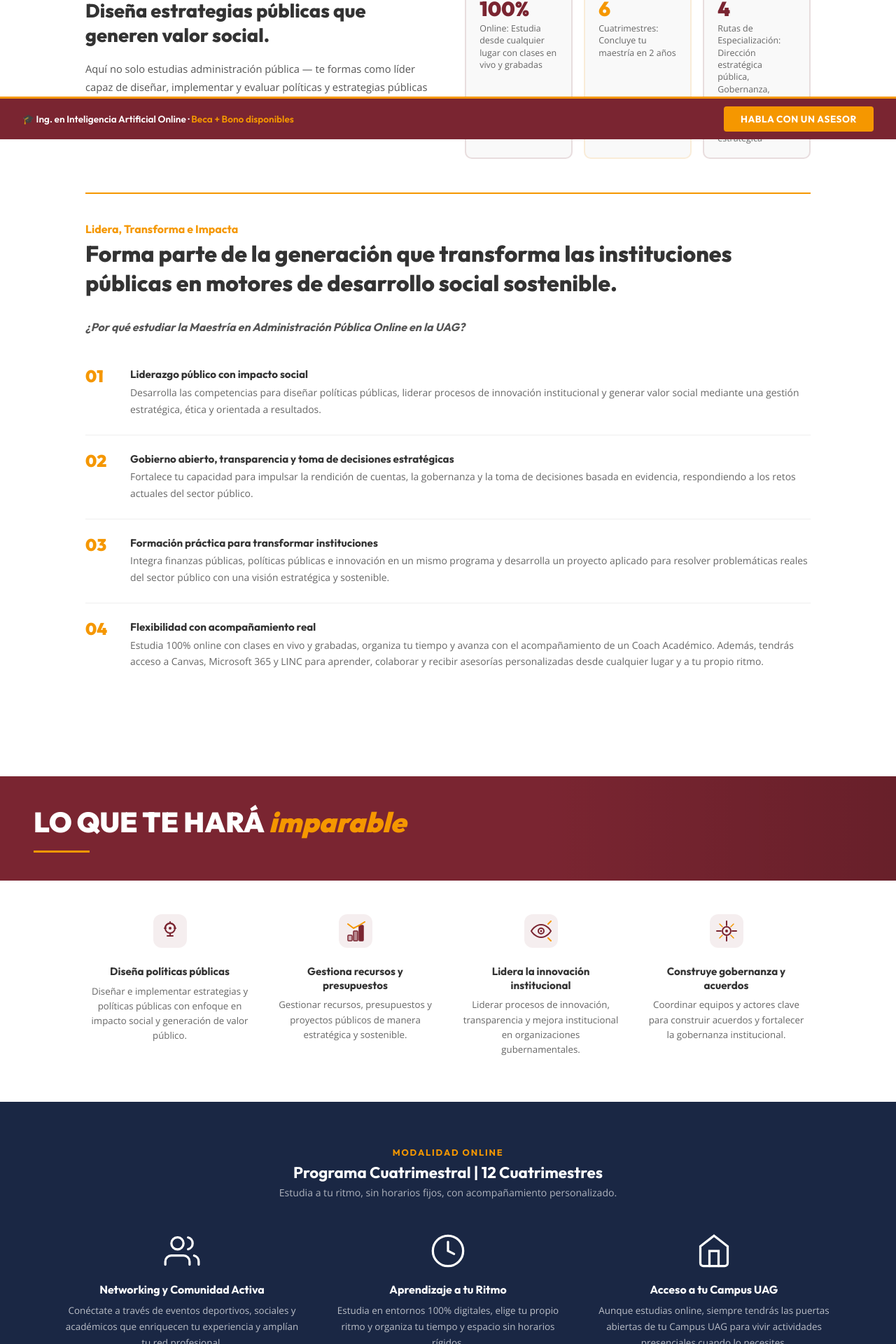
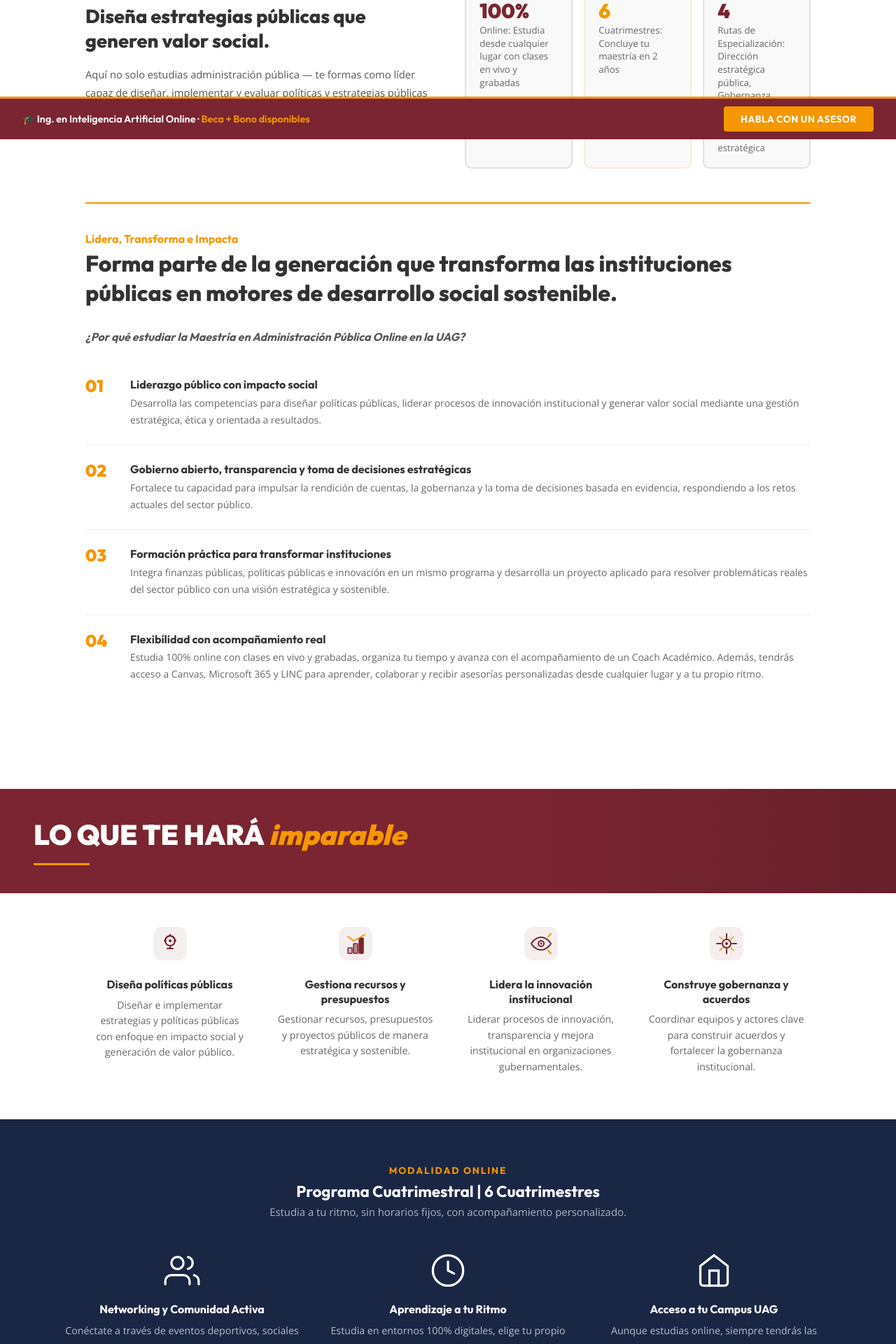
Before and after one commit to STORYLABAGENCY/uag-map-landing, a Next.js app: page /maestria-administracion-publica in a window 1280 px wide. Shown: the part 662-2582 px from the top of the page at 70% size. Built offline with nearby package versions, Linux system fonts and the light colour scheme.

Commit message:
MAP: fix 6 cuatrimestres modalidad online, tipografia +1pt

```diff
--- a/app/maestria-administracion-publica/page.js
+++ b/app/maestria-administracion-publica/page.js
@@ -338,7 +338,7 @@ export default function IAPage() {
             Online de la UAG
           </h1>
 
-          <p style={{ fontSize:"0.88rem", color:"rgba(255,255,255,0.78)", lineHeight:1.6, marginBottom:"1.4rem" }}>
+          <p style={{ fontSize:"0.93rem", color:"rgba(255,255,255,0.78)", lineHeight:1.6, marginBottom:"1.4rem" }}>
             Diseña políticas públicas con impacto social, lidera procesos de innovación institucional y fortalece la gobernanza — sin dejar de trabajar.
           </p>
 
@@ -370,7 +370,7 @@ export default function IAPage() {
             ].map((m,i)=>(
               <div key={i} style={{ padding:"1.2rem", background:"#f9f9f9", borderRadius:"10px", border:`2px solid ${m.color}22` }}>
                 <p style={{ fontFamily:"'Outfit',sans-serif", fontSize:"1.8rem", fontWeight:900, color:m.color, lineHeight:1, marginBottom:"0.3rem" }}>{m.num}</p>
-                <p style={{ fontSize:"0.78rem", color:"#666", lineHeight:1.4 }}>{m.label}</p>
+                <p style={{ fontSize:"0.83rem", color:"#666", lineHeight:1.4 }}>{m.label}</p>
               </div>
             ))}
           </div>
@@ -391,7 +391,7 @@ export default function IAPage() {
               <div key={i} className="razon-row">
                 <span className="razon-num">{r.num}</span>
                 <div>
-                  <p style={{ fontFamily:"'Outfit',sans-serif", fontWeight:700, fontSize:"0.95rem", color:"#333", marginBottom:"0.3rem" }}>
+                  <p style={{ fontFamily:"'Outfit',sans-serif", fontWeight:700, fontSize:"1rem", color:"#333", marginBottom:"0.3rem" }}>
                     {r.titulo}
                   </p>
                   <p style={{ fontSize:"0.87rem", color:"#666", lineHeight:1.7 }}>{r.desc}</p>
@@ -418,8 +418,8 @@ export default function IAPage() {
             {HABILIDADES.map((h,i)=>(
               <div key={i} style={{ textAlign:"center", padding:"0 0.5rem" }}>
                 <div style={{ display:"flex", justifyContent:"center", marginBottom:"1.5rem" }}>{h.icon}</div>
-                <h3 style={{ fontFamily:"'Outfit',sans-serif", fontSize:"0.95rem", fontWeight:700, color:"#333", marginBottom:"0.5rem", lineHeight:1.3 }}>{h.titulo}</h3>
-                <p style={{ fontSize:"0.83rem", color:"#666", lineHeight:1.6 }}>{h.desc}</p>
+                <h3 style={{ fontFamily:"'Outfit',sans-serif", fontSize:"1rem", fontWeight:700, color:"#333", marginBottom:"0.5rem", lineHeight:1.3 }}>{h.titulo}</h3>
+                <p style={{ fontSize:"0.88rem", color:"#666", lineHeight:1.6 }}>{h.desc}</p>
               </div>
             ))}
           </div>
@@ -429,15 +429,15 @@ export default function IAPage() {
       {/* ── MODALIDAD ONLINE ── */}
       <section style={{ padding:"4rem 2rem", background:"#1a2744" }}>
         <div style={{ maxWidth:"1100px", margin:"0 auto", textAlign:"center" }}>
-          <p style={{ fontFamily:"'Outfit',sans-serif", fontSize:"0.8rem", fontWeight:700, color:"#f59700", letterSpacing:"0.14em", textTransform:"uppercase", marginBottom:"0.4rem" }}>MODALIDAD ONLINE</p>
-          <h2 style={{ fontFamily:"'Outfit',sans-serif", fontSize:"1.4rem", fontWeight:700, color:"#fff", marginBottom:"0.3rem" }}>Programa Cuatrimestral | 12 Cuatrimestres</h2>
-          <p style={{ fontSize:"0.88rem", color:"rgba(255,255,255,0.65)", marginBottom:"3rem" }}>Estudia a tu ritmo, sin horarios fijos, con acompañamiento personalizado.</p>
+          <p style={{ fontFamily:"'Outfit',sans-serif", fontSize:"0.85rem", fontWeight:700, color:"#f59700", letterSpacing:"0.14em", textTransform:"uppercase", marginBottom:"0.4rem" }}>MODALIDAD ONLINE</p>
+          <h2 style={{ fontFamily:"'Outfit',sans-serif", fontSize:"1.4rem", fontWeight:700, color:"#fff", marginBottom:"0.3rem" }}>Programa Cuatrimestral | 6 Cuatrimestres</h2>
+          <p style={{ fontSize:"0.93rem", color:"rgba(255,255,255,0.65)", marginBottom:"3rem" }}>Estudia a tu ritmo, sin horarios fijos, con acompañamiento personalizado.</p>
           <div className="modal-grid" style={{ display:"grid", gridTemplateColumns:"repeat(3,1fr)", gap:"2.5rem" }}>
             {MODALIDAD.map((m,i)=>(
               <div key={i} style={{ textAlign:"center" }}>
                 <div style={{ display:"flex", justifyContent:"center", marginBottom:"1.2rem" }}>{m.svg}</div>
                 <h3 style={{ fontFamily:"'Outfit',sans-serif", fontSize:"1rem", fontWeight:700, color:"#fff", marginBottom:"0.6rem" }}>{m.titulo}</h3>
-                <p style={{ fontSize:"0.84rem", color:"rgba(255,255,255,0.7)", lineHeight:1.7 }}>{m.desc}</p>
+                <p style={{ fontSize:"0.89rem", color:"rgba(255,255,255,0.7)", lineHeight:1.7 }}>{m.desc}</p>
               </div>
             ))}
           </div>
@@ -455,7 +455,7 @@ export default function IAPage() {
                 onMouseEnter={e=>{ e.currentTarget.style.borderColor="#f59700"; e.currentTarget.style.transform="translateY(-2px)"; }}
                 onMouseLeave={e=>{ e.currentTarget.style.borderColor="#eee"; e.currentTarget.style.transform="none"; }}>
                 <span style={{ width:"8px", height:"8px", borderRadius:"50%", background:i%2===0?"#7a2531":"#f59700", flexShrink:0 }} />
-                <span style={{ fontFamily:"'Outfit',sans-serif", fontSize:"0.86rem", fontWeight:600, color:"#333" }}>{c}</span>
+                <span style={{ fontFamily:"'Outfit',sans-serif", fontSize:"0.91rem", fontWeight:600, color:"#333" }}>{c}</span>
               </div>
             ))}
           </div>
@@ -480,7 +480,7 @@ export default function IAPage() {
                 onMouseEnter={e=>e.currentTarget.style.borderColor="#f59700"}
                 onMouseLeave={e=>e.currentTarget.style.borderColor="#eee"}>
                 <span style={{ flexShrink:0 }}>{d.svg}</span>
-                <p style={{ fontFamily:"'Outfit',sans-serif", fontSize:"0.88rem", fontWeight:600, color:"#333", lineHeight:1.4 }}>{d.t}</p>
+                <p style={{ fontFamily:"'Outfit',sans-serif", fontSize:"0.93rem", fontWeight:600, color:"#333", lineHeight:1.4 }}>{d.t}</p>
               </div>
             ))}
           </div>
@@ -509,7 +509,7 @@ export default function IAPage() {
                 contenido: (
                   <div style={{ display:"grid", gridTemplateColumns:"1fr 1fr", gap:"3rem", alignItems:"center" }} className="asu-chat-grid">
                     <div>
-                      <p style={{ fontSize:"0.95rem", color:"#555", lineHeight:1.8, marginBottom:"1.5rem" }}>
+                      <p style={{ fontSize:"1rem", color:"#555", lineHeight:1.8, marginBottom:"1.5rem" }}>
                         Tu programa incluye 14 niveles de inglés con certificación de Arizona State University, sin costo adicional. <strong>Maya</strong> es la inteligencia artificial que guía tu práctica y conversación disponible las 24 horas.
                       </p>
                       <div style={{ display:"flex", flexDirection:"column", gap:"0.7rem" }}>
@@ -525,7 +525,7 @@ export default function IAPage() {
                       <div style={{ display:"flex", alignItems:"center", gap:"0.8rem", marginBottom:"1.2rem", paddingBottom:"1rem", borderBottom:"1px solid #f0f0f0" }}>
                         <div style={{ width:"40px", height:"40px", borderRadius:"8px", background:"#7a2531", display:"flex", alignItems:"center", justifyContent:"center", fontSize:"1.2rem", flexShrink:0 }}>🤖</div>
                         <div>
-                          <p style={{ fontFamily:"'Outfit',sans-serif", fontWeight:700, fontSize:"0.9rem", color:"#333" }}>Maya IA</p>
+                          <p style={{ fontFamily:"'Outfit',sans-serif", fontWeight:700, fontSize:"1rem", color:"#333" }}>Maya IA</p>
                           <p style={{ fontSize:"0.72rem", color:"#888" }}>Asistente de inglés UAG · ASU · Disponible 24/7</p>
                         </div>
                       </div>
@@ -545,7 +545,7 @@ export default function IAPage() {
                   <button
                     onClick={()=>setHoveredC(isOpen ? null : `asu-${i}`)}
                     style={{ width:"100%", display:"flex", alignItems:"center", justifyContent:"space-between", padding:"1.2rem 1.5rem", background:isOpen?"#7a2531":"#fff", border:"none", cursor:"pointer", gap:"1rem", textAlign:"left", transition:"background 0.25s" }}>
-                    <span style={{ fontFamily:"'Outfit',sans-serif", fontWeight:700, fontSize:"0.95rem", color:isOpen?"#fff":"#333" }}>{item.titulo}</span>
+                    <span style={{ fontFamily:"'Outfit',sans-serif", fontWeight:700, fontSize:"1rem", color:isOpen?"#fff":"#333" }}>{item.titulo}</span>
                     <svg width="20" height="20" viewBox="0 0 24 24" fill="none" stroke={isOpen?"#fff":"#7a2531"} strokeWidth="2.5" strokeLinecap="round"
                       style={{ flexShrink:0, transition:"transform 0.25s", transform:isOpen?"rotate(180deg)":"rotate(0)" }}>
                       <path d="m6 9 6 6 6-6"/>
@@ -564,7 +564,7 @@ export default function IAPage() {
           {/* Botón video alianza */}
           <div style={{ textAlign:"center" }}>
             <button onClick={()=>setVideoOpen(true)} className="btn-red"
-              style={{ display:"inline-flex", alignItems:"center", gap:"0.6rem", padding:"0.8rem 2rem", fontSize:"0.9rem" }}>
+              style={{ display:"inline-flex", alignItems:"center", gap:"0.6rem", padding:"0.8rem 2rem", fontSize:"1rem" }}>
               ▶ Conoce nuestra alianza ASU
             </button>
           </div>
@@ -579,14 +579,14 @@ export default function IAPage() {
               <h2 style={{ fontFamily:"'Outfit',sans-serif", fontSize:"clamp(1.4rem,3vw,2rem)", fontWeight:800, color:"#333", marginBottom:"1rem", lineHeight:1.2 }}>
                 Invierte en tu futuro con el respaldo de la UAG
               </h2>
-              <p style={{ fontSize:"0.9rem", color:"#555", lineHeight:1.75, marginBottom:"1.5rem" }}>
+              <p style={{ fontSize:"1rem", color:"#555", lineHeight:1.75, marginBottom:"1.5rem" }}>
                 Conoce las opciones de apoyo que la UAG tiene para ti. Al inscribirte en el momento indicado, podrás acceder a <strong>beca + bono</strong>, además de contar con alternativas de financiamiento a través de <strong>LAUDEX</strong>, para que nada detenga tu desarrollo profesional.
               </p>
               <div style={{ display:"flex", flexDirection:"column", gap:"0.7rem", marginBottom:"1.5rem" }}>
                 {["Inscríbete a tiempo y obtén beca + bono disponibles para nuevo ingreso","Opciones de financiamiento educativo con LAUDEX","Asesoría personalizada para encontrar la alternativa que mejor se adapte a tu perfil"].map((t,i)=>(
                   <div key={i} style={{ display:"flex", alignItems:"center", gap:"0.7rem" }}>
                     <span style={{ color:"#f59700", fontWeight:700, fontSize:"1rem", flexShrink:0 }}>✓</span>
-                    <span style={{ fontSize:"0.88rem", color:"#555" }}>{t}</span>
+                    <span style={{ fontSize:"0.93rem", color:"#555" }}>{t}</span>
                   </div>
                 ))}
               </div>
@@ -596,13 +596,13 @@ export default function IAPage() {
               <div style={{ position:"absolute", top:"-14px", left:"2rem", background:"#f59700", color:"#fff",
                 width:"36px", height:"36px", borderRadius:"50%", display:"flex", alignItems:"center",
                 justifyContent:"center", fontSize:"1.4rem", fontWeight:900, lineHeight:1 }}>❝</div>
-              <p style={{ fontSize:"0.95rem", color:"#333", lineHeight:1.75, fontStyle:"italic", marginBottom:"1.2rem", marginTop:"0.5rem" }}>
+              <p style={{ fontSize:"1rem", color:"#333", lineHeight:1.75, fontStyle:"italic", marginBottom:"1.2rem", marginTop:"0.5rem" }}>
                 "La Maestría en Administración Pública de UAG Online transformó mi forma de liderar. Pude aplicar lo aprendido desde el primer cuatrimestre en mi trabajo en el sector público."
               </p>
               <div style={{ display:"flex", alignItems:"center", gap:"0.8rem" }}>
                 <div style={{ width:"44px", height:"44px", borderRadius:"50%", background:"#7a2531", display:"flex", alignItems:"center", justifyContent:"center", fontFamily:"'Outfit',sans-serif", fontWeight:800, color:"#fff", fontSize:"1.1rem", flexShrink:0 }}>M</div>
                 <div>
-                  <p style={{ fontFamily:"'Outfit',sans-serif", fontWeight:700, fontSize:"0.88rem", color:"#333" }}>Carlos R. Mendoza</p>
+                  <p style={{ fontFamily:"'Outfit',sans-serif", fontWeight:700, fontSize:"0.93rem", color:"#333" }}>Carlos R. Mendoza</p>
                   <p style={{ fontSize:"0.76rem", color:"#888" }}>Egresado UAG Online · Maestría en Administración Pública</p>
                 </div>
                 <div style={{ marginLeft:"auto", textAlign:"right" }}>
@@ -668,7 +668,7 @@ export default function IAPage() {
                 </div>
                 {/* Info del testimonio */}
                 <div style={{ padding:"0.9rem 1rem", background:"#fff" }}>
-                  <p style={{ fontFamily:"'Outfit',sans-serif", fontWeight:700, fontSize:"0.88rem", color:"#333", marginBottom:"0.2rem" }}>{v.nombre}</p>
+                  <p style={{ fontFamily:"'Outfit',sans-serif", fontWeight:700, fontSize:"0.93rem", color:"#333", marginBottom:"0.2rem" }}>{v.nombre}</p>
                   <p style={{ fontSize:"0.76rem", color:"#888" }}>{v.programa}</p>
                 </div>
               </div>
@@ -699,7 +699,7 @@ export default function IAPage() {
       <section style={{ padding:"4rem 2rem", background:"#f9f9f9", borderTop:"3px solid #f59700" }}>
         <div style={{ maxWidth:"1200px", margin:"0 auto" }}>
           <h2 style={{ fontFamily:"'Outfit',sans-serif", fontSize:"clamp(1.4rem,3vw,2rem)", fontWeight:800, color:"#333", marginBottom:"0.3rem" }}>Plan de estudios</h2>
-          <p style={{ fontSize:"0.84rem", color:"#888", marginBottom:"0.5rem" }}>Programa Cuatrimestral · 6 Cuatrimestres · 2 años</p>
+          <p style={{ fontSize:"0.89rem", color:"#888", marginBottom:"0.5rem" }}>Programa Cuatrimestral · 6 Cuatrimestres · 2 años</p>
           <div style={{ width:"60px", height:"3px", background:"#f59700", marginBottom:"1.5rem" }} />
 
           {/* ── DESKTOP: grid de tarjetas ── */}
@@ -723,11 +723,11 @@ export default function IAPage() {
                     <div style={{ width:"36px", height:"36px", borderRadius:"50%",
                       background: isHov?"rgba(255,255,255,0.2)":(isRed?"#7a2531":"#f59700"),
                       display:"flex", alignItems:"center", justifyContent:"center", flexShrink:0 }}>
-                      <span style={{ fontFamily:"'Outfit',sans-serif", fontSize:"0.9rem", fontWeight:900, color:"#fff" }}>
+                      <span style={{ fontFamily:"'Outfit',sans-serif", fontSize:"1rem", fontWeight:900, color:"#fff" }}>
                         {String(item.c).padStart(2,"0")}
                       </span>
                     </div>
-                    <span style={{ fontFamily:"'Outfit',sans-serif", fontSize:"0.78rem", fontWeight:700,
+                    <span style={{ fontFamily:"'Outfit',sans-serif", fontSize:"0.83rem", fontWeight:700,
                       color: isHov?"rgba(255,255,255,0.8)":(isRed?"#7a2531":"#f59700"),
                       textTransform:"uppercase", letterSpacing:"0.05em" }}>
                       Cuatrimestre {item.c}
@@ -738,7 +738,7 @@ export default function IAPage() {
                       <div key={j} style={{ display:"flex", alignItems:"flex-start", gap:"0.5rem" }}>
                         <span style={{ width:"5px", height:"5px", borderRadius:"50%", flexShrink:0, marginTop:"6px",
                           background: isHov?"rgba(255,255,255,0.7)":(isRed?"#7a2531":"#f59700") }} />
-                        <span style={{ fontSize:"0.8rem", color: isHov?"rgba(255,255,255,0.95)":"#444", lineHeight:1.4 }}>{m}</span>
+                        <span style={{ fontSize:"0.85rem", color: isHov?"rgba(255,255,255,0.95)":"#444", lineHeight:1.4 }}>{m}</span>
                       </div>
                     ))}
                   </div>
@@ -766,11 +766,11 @@ export default function IAPage() {
                       <div style={{ width:"34px", height:"34px", borderRadius:"50%",
                         background: isOpen?"rgba(255,255,255,0.2)":accent,
                         display:"flex", alignItems:"center", justifyContent:"center", flexShrink:0 }}>
-                        <span style={{ fontFamily:"'Outfit',sans-serif", fontSize:"0.88rem", fontWeight:900, color:"#fff" }}>
+                        <span style={{ fontFamily:"'Outfit',sans-serif", fontSize:"0.93rem", fontWeight:900, color:"#fff" }}>
                           {String(item.c).padStart(2,"0")}
                         </span>
                       </div>
-                      <span style={{ fontFamily:"'Outfit',sans-serif", fontSize:"0.85rem", fontWeight:700,
+                      <span style={{ fontFamily:"'Outfit',sans-serif", fontSize:"0.9rem", fontWeight:700,
                         color: isOpen?"#fff":accent, textTransform:"uppercase", letterSpacing:"0.04em" }}>
                         Cuatrimestre {item.c}
                       </span>
@@ -790,7 +790,7 @@ export default function IAPage() {
                         <div key={j} style={{ display:"flex", alignItems:"flex-start", gap:"0.6rem", marginBottom:"0.55rem" }}>
                           <span style={{ width:"6px", height:"6px", borderRadius:"50%", flexShrink:0,
                             marginTop:"5px", background:accent }} />
-                          <span style={{ fontSize:"0.84rem", color:"#444", lineHeight:1.5 }}>{m}</span>
+                          <span style={{ fontSize:"0.89rem", color:"#444", lineHeight:1.5 }}>{m}</span>
                         </div>
                       ))}
                     </div>
@@ -817,11 +817,11 @@ export default function IAPage() {
               <div key={i} className={`paso-card ${admVisible?"visible":""}`}
                 style={{ transitionDelay:`${i*0.12}s` }}>
                 <div className="paso-num">{p.n}</div>
-                <h3 style={{ fontFamily:"'Outfit',sans-serif", fontWeight:700, fontSize:"0.9rem", color:"#333", marginBottom:"0.7rem", lineHeight:1.4 }}>{p.t}</h3>
-                <p style={{ fontSize:"0.82rem", color:"#666", lineHeight:1.65, whiteSpace:"pre-line" }}>{p.d}</p>
+                <h3 style={{ fontFamily:"'Outfit',sans-serif", fontWeight:700, fontSize:"1rem", color:"#333", marginBottom:"0.7rem", lineHeight:1.4 }}>{p.t}</h3>
+                <p style={{ fontSize:"0.87rem", color:"#666", lineHeight:1.65, whiteSpace:"pre-line" }}>{p.d}</p>
                 {p.cta && (
                   <a href="https://admision.uag.mx" target="_blank" rel="noopener noreferrer" style={{ display:"inline-block", marginTop:"1rem" }}>
-                    <button className="btn-orange" style={{ fontSize:"0.8rem", padding:"0.55rem 1.1rem" }}>Inicia tu solicitud aquí</button>
+                    <button className="btn-orange" style={{ fontSize:"0.85rem", padding:"0.55rem 1.1rem" }}>Inicia tu solicitud aquí</button>
                   </a>
                 )}
               </div>
@@ -860,7 +860,7 @@ export default function IAPage() {
           <h2 style={{ fontFamily:"'Outfit',sans-serif", fontSize:"clamp(1.5rem,4vw,2.4rem)", fontWeight:900, color:"#333", marginBottom:"0.8rem", lineHeight:1.1 }}>
             ¿Listo para transformar instituciones y generar impacto social?
           </h2>
-          <p style={{ fontSize:"0.95rem", color:"#777", marginBottom:"2.5rem", lineHeight:1.7 }}>
+          <p style={{ fontSize:"1rem", color:"#777", marginBottom:"2.5rem", lineHeight:1.7 }}>
             Inicio 7 de septiembre de 2026 · Beca + Bono disponibles.
           </p>
           <a href="#formulario">
@@ -879,7 +879,7 @@ export default function IAPage() {
 
       {/* ── STICKY BAR ── */}
       <div className={`sticky-bar ${scrollY>400?"show":""}`}>
-        <p style={{ fontFamily:"'Outfit',sans-serif", fontSize:"0.85rem", fontWeight:600, color:"#fff" }}>
+        <p style={{ fontFamily:"'Outfit',sans-serif", fontSize:"0.9rem", fontWeight:600, color:"#fff" }}>
           🎓 Ing. en Inteligencia Artificial Online · <span style={{ color:"#f59700" }}>Beca + Bono disponibles</span>
         </p>
         <a href="#formulario">
```
